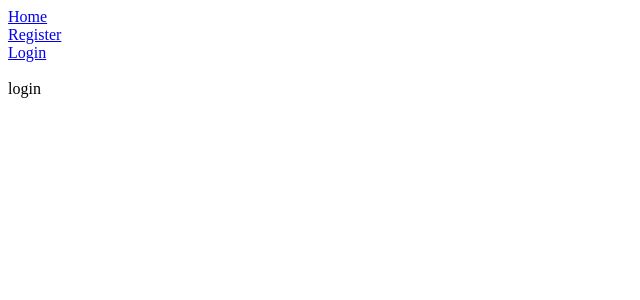
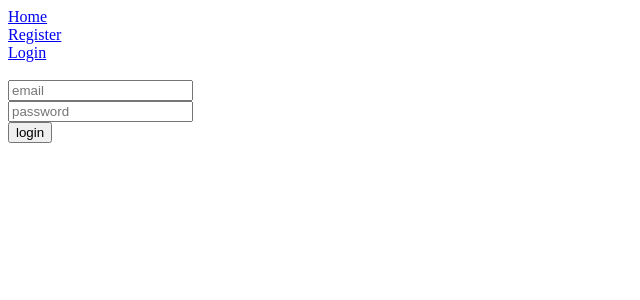
Before and after one commit to reyesmarq/next_refreshtoken_swr, a Next.js app: page /login in a window 1280 px wide. Shown: the top 300 px of the page, without its empty margins (0-640 px from the left). Built offline with nearby package versions, Linux system fonts and the light colour scheme.

Commit message:
setting login page correctly

```diff
--- a/pages/index.tsx
+++ b/pages/index.tsx
@@ -1,7 +1,12 @@
+import Users from "../components/Users";
 
 const index: React.FC = () => {
   return (
+    <>
     <div>Home</div>
+    <br />
+    <Users />
+    </>
   )
 };
 
--- a/pages/login.tsx
+++ b/pages/login.tsx
@@ -1,7 +1,64 @@
+import axios from 'axios';
+import { useRouter } from 'next/router';
+import { useState } from 'react';
+
 interface Props {}
 
 const login: React.FC<Props> = () => {
-  return <div>login</div>;
+  let [email, setEmail] = useState('');
+  let [password, setPassword] = useState('');
+
+  // TODO: needs to be moved to the utils folder
+  const handleLogin = async ({ email, password }) => {
+    try {
+      let data = await axios
+        .post('http://localhost:3000/api/users/login', {
+          email,
+          password,
+        })
+        .then((res) => res.data);
+
+      console.log(data);
+    } catch (error) {
+      console.log(error);
+    }
+  };
+
+  return (
+    <form
+      onSubmit={(e) => {
+        e.preventDefault();
+        if (email && password) {
+          handleLogin({ email, password });
+        }
+
+        setEmail('');
+        setPassword('');
+      }}
+    >
+      <div>
+        <input
+          type="text"
+          value={email}
+          placeholder="email"
+          onChange={(e) => {
+            setEmail(e.target.value);
+          }}
+        />
+      </div>
+      <div>
+        <input
+          type="password"
+          value={password}
+          placeholder="password"
+          onChange={(e) => {
+            setPassword(e.target.value);
+          }}
+        />
+      </div>
+      <button type="submit">login</button>
+    </form>
+  );
 };
 
 export default login;
```
Also changed, not shown: components/Users.tsx (added, +22 -0 lines), pages/api/users/usersNoAuth.ts (added, +33 -0 lines), pages/register.tsx (+7 -2 lines), utils/useUsers.ts (added, +17 -0 lines), 1 other file (tests, documents, lock files or other folders).
